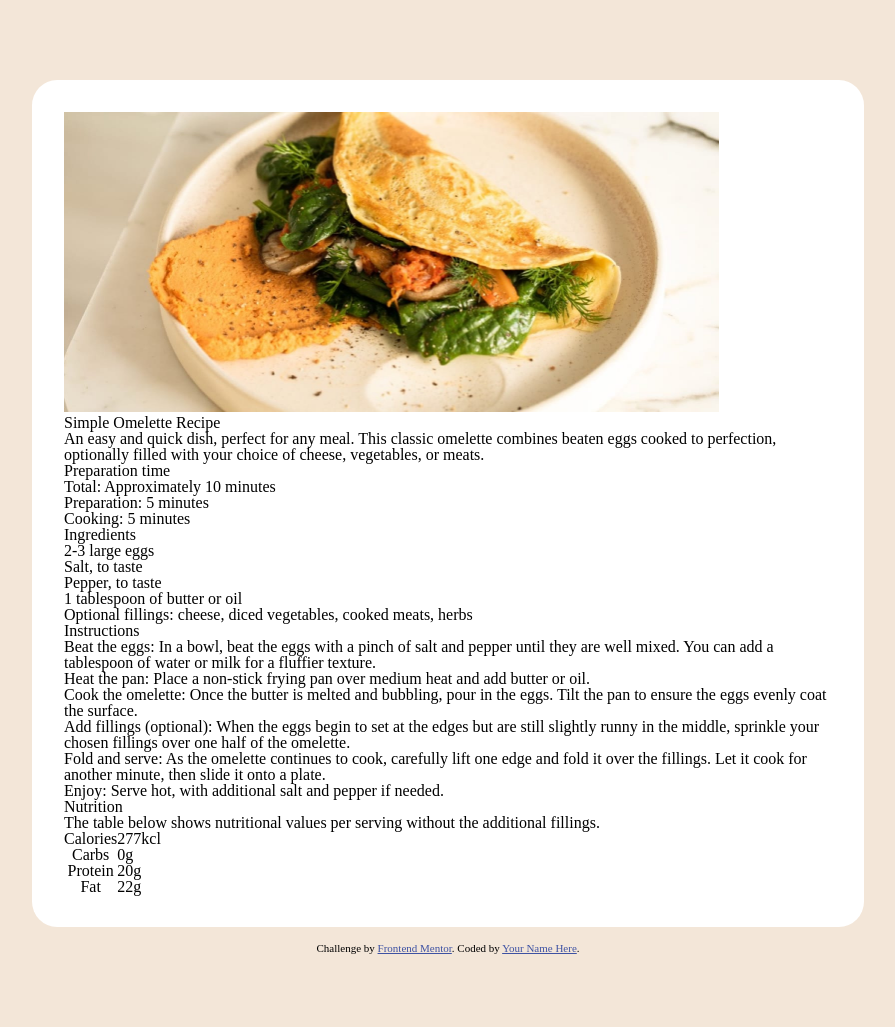
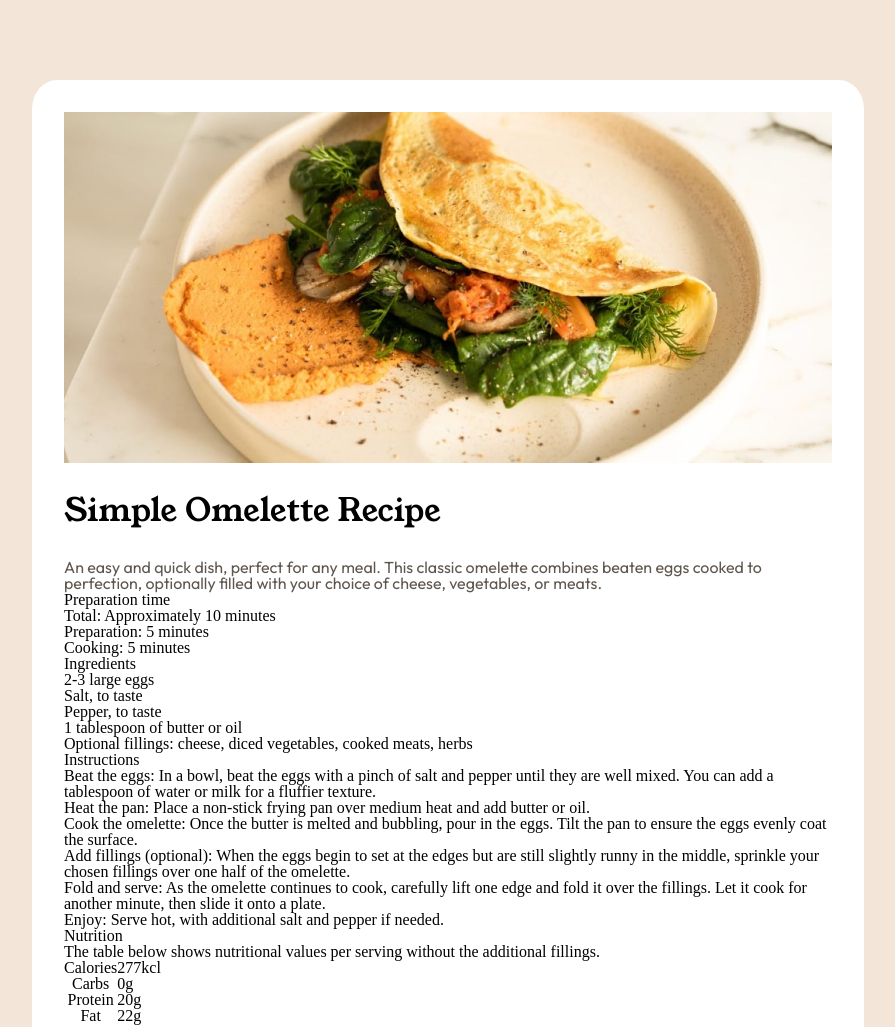
Before and after one commit to SuaJeong-winter/FEM-04-recipe-page, a plain HTML site: page index.html in a window 1280 px wide. Shown: the top 1027 px of the page, without its empty margins (192-1087 px from the left). Before the commit the page ends 954 px from the top, so only its background shows below. Drawn offline with nearby package versions, Linux system fonts and the light colour scheme.

Commit message:
style: 썸네일 및 소개 파트 스타일링

```diff
--- a/index.html
+++ b/index.html
@@ -26,19 +26,18 @@
     <main>
       <article>
         <img
+          class="recipe_thumbnail"
           src="./assets/images/image-omelette.jpeg"
           alt="recipe_thumbnail"
-          width="655px"
-          height="300px"
         />
         <h1>Simple Omelette Recipe</h1>
-        <span
+        <span class="recipe_summary"
           >An easy and quick dish, perfect for any meal. This classic omelette
           combines beaten eggs cooked to perfection, optionally filled with your
           choice of cheese, vegetables, or meats.</span
         >
 
-        <section class="makingTime">
+        <section class="section_preparation">
           <h3>Preparation time</h3>
           <ul>
             <li>Total: Approximately 10 minutes</li>
@@ -46,7 +45,7 @@
             <li>Cooking: 5 minutes</li>
           </ul>
         </section>
-        <section class="ingredients">
+        <section class="section_recipe_ingredients">
           <h2>Ingredients</h2>
           <ul>
             <li>2-3 large eggs</li>
@@ -58,7 +57,7 @@
             </li>
           </ul>
         </section>
-        <section class="instructions">
+        <section class="section_recipe_instructions">
           <h2>Instructions</h2>
           <ol>
             <li>
@@ -91,7 +90,7 @@
             </li>
           </ol>
         </section>
-        <section class="nutrition">
+        <section class="section_recipe_nutrition">
           <h2>Nutrition</h2>
           <span
             >The table below shows nutritional values per serving without the
--- a/styles.css
+++ b/styles.css
@@ -1,11 +1,17 @@
 @font-face {
   font-family: "Young Serif";
-  src: url(https://fonts.google.com/specimen/Young+Serif);
+  src: url("./assets/fonts/young-serif/YoungSerif-Regular.ttf")
+    format("truetype");
+  font-weight: 400;
+  font-style: normal;
 }
 
 @font-face {
-  font-family: Outfit;
-  src: url(https://fonts.google.com/specimen/Outfit);
+  font-family: "Outfit";
+  src: url("./assets/fonts/outfit/Outfit-VariableFont_wght.ttf")
+    format("truetype");
+  font-weight: 400, 600, 700;
+  font-style: normal;
 }
 
 :root {
@@ -29,15 +35,36 @@ body {
 }
 
 main {
-  display: flex;
-  justify-content: center;
-  align-items: center;
+  width: 100%;
 }
 
 article {
   background-color: var(--white);
+  /* background-color: aqua; */
+  padding: 1.2rem;
+}
+
+.recipe_thumbnail {
   width: 100%;
-  padding: 2rem;
+  max-width: 48rem;
+  height: auto;
+  display: block;
+}
+
+h1 {
+  font-family: "Young Serif", serif;
+  font-weight: 400;
+  font-size: 2rem;
+  margin-top: 2rem;
+}
+
+.recipe_summary {
+  font-family: "Outfit", serif;
+  font-weight: 400;
+  font-size: 1rem;
+  color: var(--Stone600);
+  display: inline-block;
+  margin-top: 2rem;
 }
 
 .attribution {
@@ -50,10 +77,17 @@ article {
 }
 
 /* 최소 넓이가 375px일 경우  */
-@media (min-width: 375px) {
+@media (min-width: 376px) {
   body {
     background-color: var(--Stone100);
   }
+
+  main {
+    display: flex;
+    justify-content: center;
+    align-items: center;
+  }
+
   article {
     background-color: var(--white);
     width: 60%;
@@ -61,4 +95,11 @@ article {
     padding: 2rem;
     border-radius: 3%;
   }
+
+  .recipe_thumbnail {
+    width: 100%;
+    max-width: 48rem;
+    height: auto;
+    display: block;
+  }
 }
```
Also changed, not shown: 1 other file.
